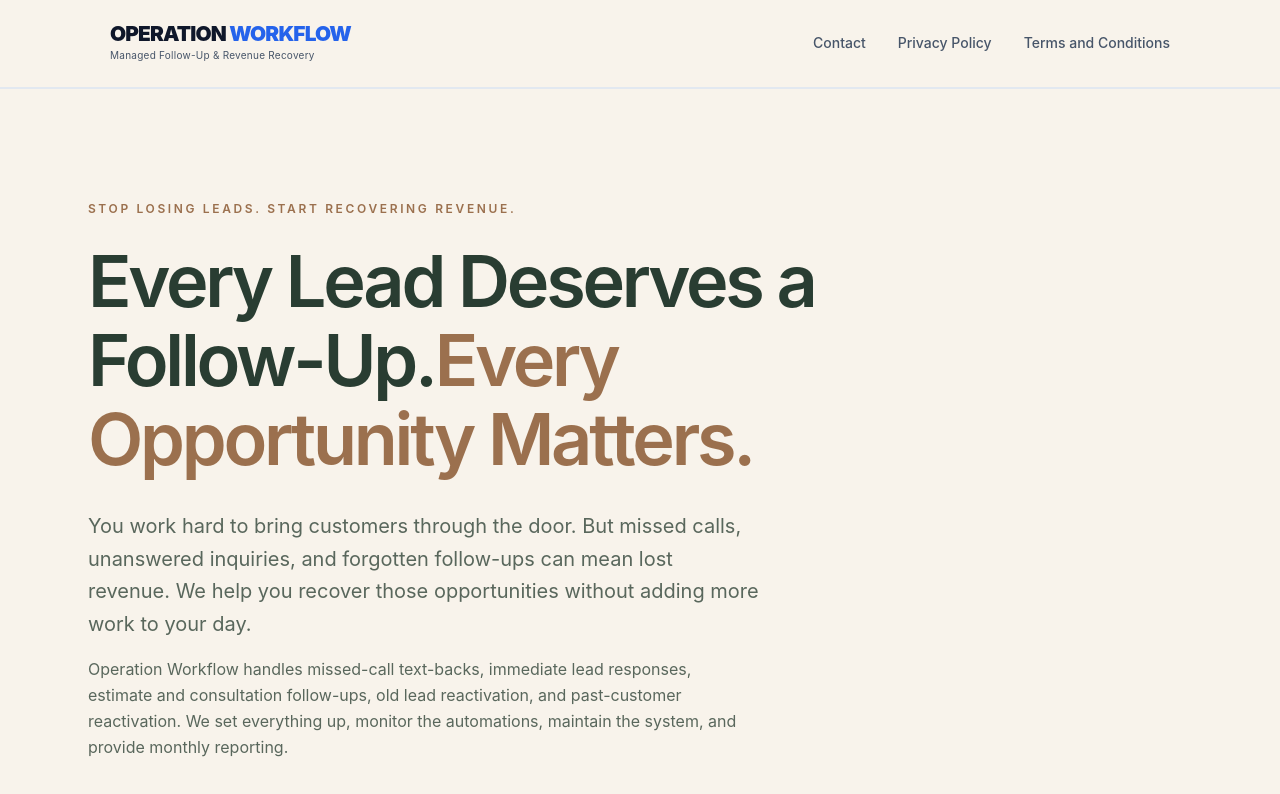
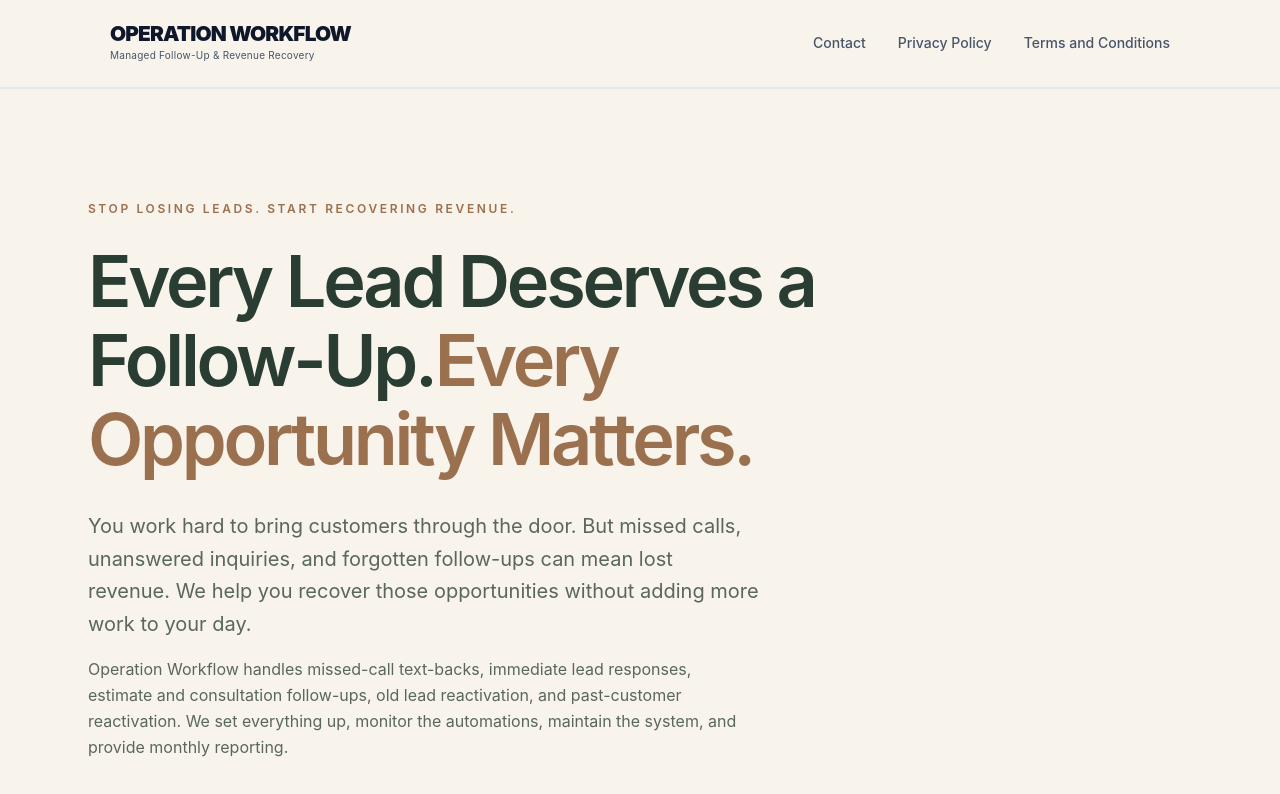
Before and after one commit to SabrinaOWF/OWF, a Next.js app: page / in a window 1280 px wide. Shown: the top 794 px of the page. Built offline with nearby package versions, Linux system fonts and the light colour scheme.

Commit message:
Update layout.tsx

```diff
--- a/src/app/layout.tsx
+++ b/src/app/layout.tsx
@@ -42,7 +42,7 @@ function Header() {
 
           <div>
             <div className="text-[1.3rem] font-black tracking-[-0.04em] text-[#0f172a] leading-none">
-              OPERATION <span className="text-[#2563eb]">WORKFLOW</span>
+              OPERATION <span className="text-#9B704E">WORKFLOW</span>
             </div>
             <div className="text-[10px] text-[#475569] tracking-wide mt-0.5">
               Managed Follow-Up & Revenue Recovery
```
